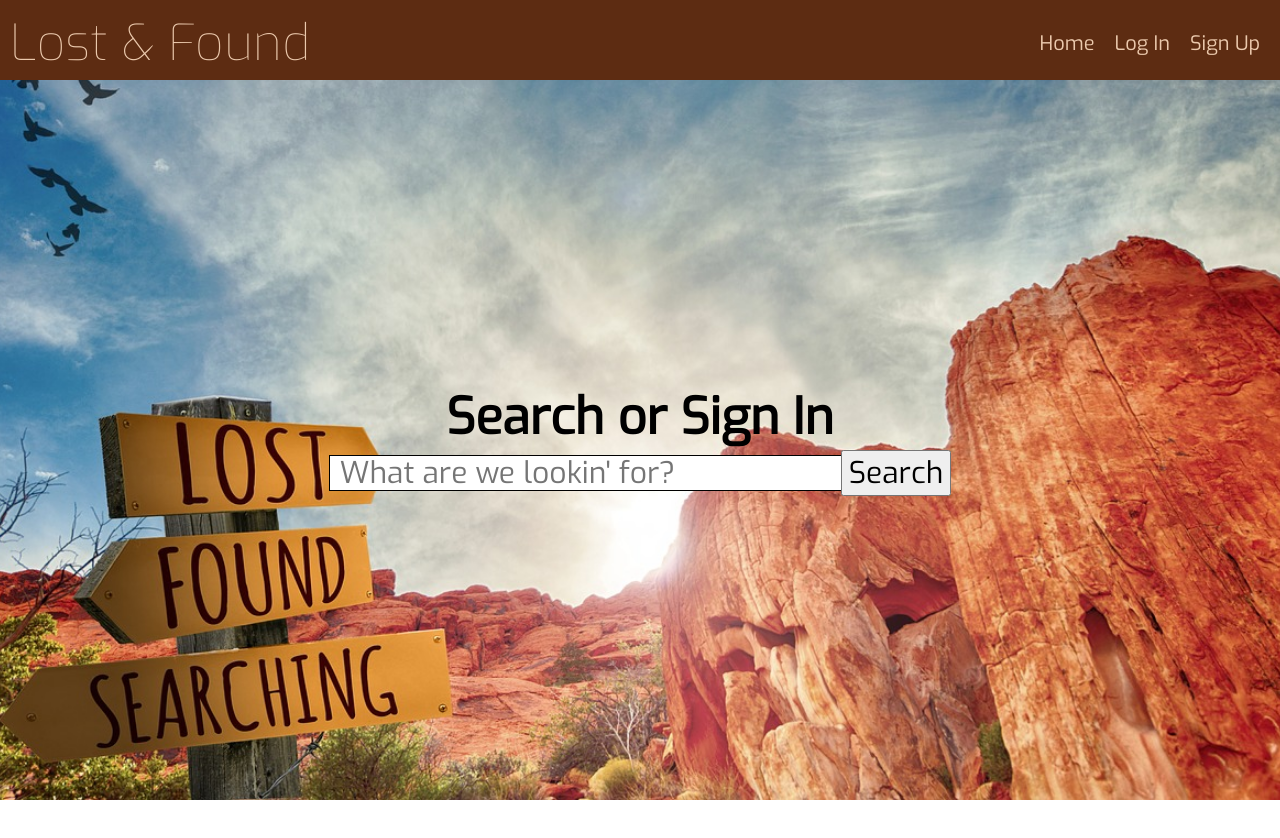
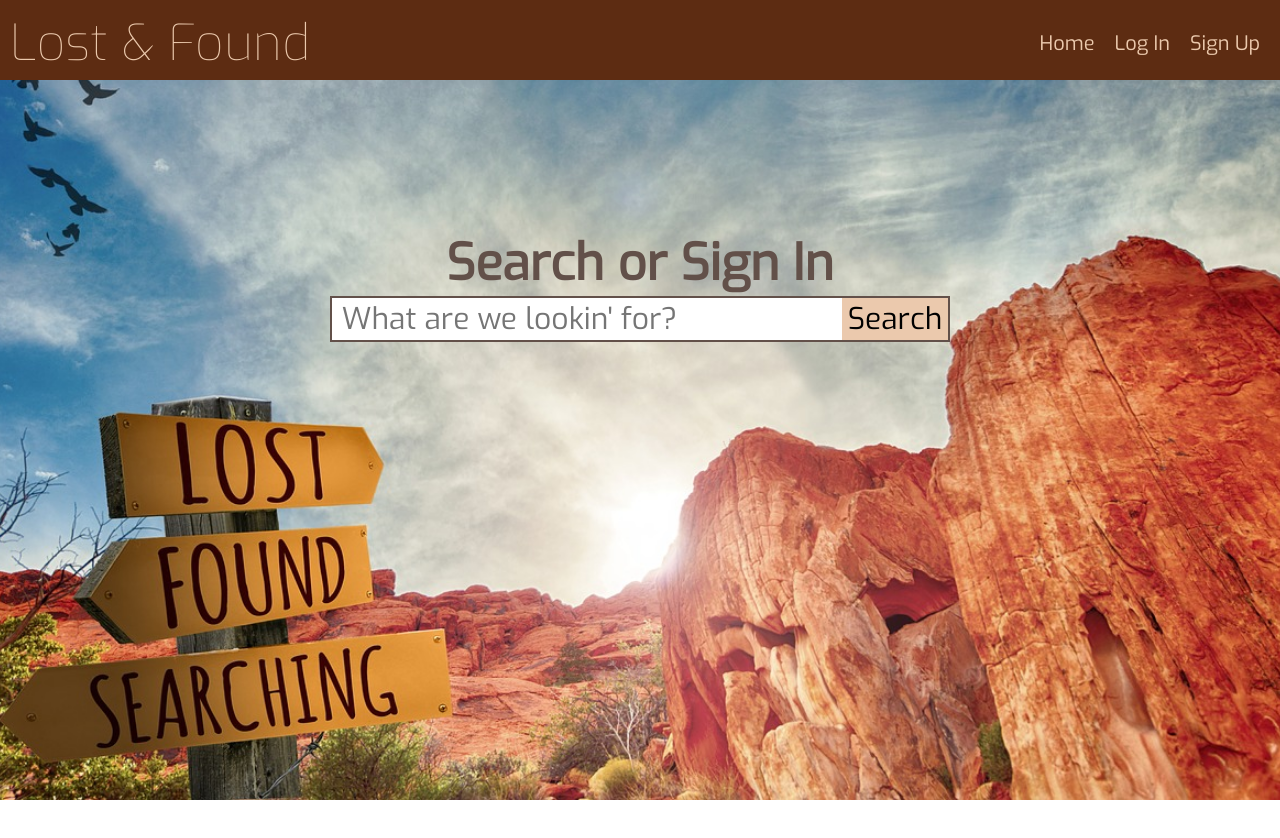
Before and after one commit to JSweet314/lostAndFound-client, a React app: page / in a window 1280 px wide. Before the commit the page ends 800 px from the top, so only its background shows below. Built offline with nearby package versions, Linux system fonts and the light colour scheme.

Commit message:
Adjust welcome style

```diff
--- a/src/components/LandingPage/style.css
+++ b/src/components/LandingPage/style.css
@@ -1,6 +1,3 @@
 .landing-page {
   height: 90%;
-  display: flex;
-  flex-direction: column;
-  justify-content: center;
 }
--- a/src/components/Search/style.css
+++ b/src/components/Search/style.css
@@ -1,16 +1,17 @@
 .search-form {
+  align-items: center;
   display: flex;
   justify-content: center;
-  align-items: center;
   width: 100%;
 }
 
 .search-form__search {
-  padding: 0 1rem 0 1rem;
+  padding: 0.4rem 1rem;
   width: 40%;
   font-size: 3rem;
-  border: 1px solid black;
+  border: 2px solid #625049;
   border-right: none;
+  color: #625049;
 }
 
 .search-form__search::placeholder {
@@ -18,6 +19,9 @@
 }
 
 .search-form__submit {
+  background-color: #EBC9AD;
+  border: 2px solid #625049;
+  border-left: none;
   font-size: 3rem;
   font-family: 'Exo', sans-serif;
 }
--- a/src/components/Welcome/index.js
+++ b/src/components/Welcome/index.js
@@ -3,7 +3,7 @@ import PropTypes from 'prop-types';
 import './style.css';
 
 const Welcome = ({ username }) => {
-  const welcomeText = username ? `Welcome ${username}` : 'Search or Sign In'
+  const welcomeText = username ? `Welcome ${username}` : 'Search or Sign In';
   return (
     <h2 className='welcome-greeting'>{welcomeText}</h2>
   );
--- a/src/components/Welcome/style.css
+++ b/src/components/Welcome/style.css
@@ -1,6 +1,7 @@
 .welcome-greeting {
+  margin: 15rem 0 0 0;
+  width: 100%;
+  color: #625049;
   font-size: 5rem;
   text-align: center;
-  width: 100%;
-  margin: 0;
 }
--- a/src/containers/App/index.js
+++ b/src/containers/App/index.js
@@ -13,7 +13,8 @@ export class App extends Component {
     return (
       <div className="app">
         <Header loggedIn={loggedIn} username={username} />
-        <Route exact path='/' component={LandingPage} />
+        <Route exact path='/' render={() =>
+          <LandingPage username={username} />} />
         <Route path="/forms/:id" component={FormsContainer} />
       </div>
     );
--- a/src/style.css
+++ b/src/style.css
@@ -20,3 +20,7 @@ body {
   padding: 0;
   font-family: 'Exo', sans-serif;
 }
+
+button {
+  cursor: pointer;
+}
```
Also changed, not shown: 1 other file.
